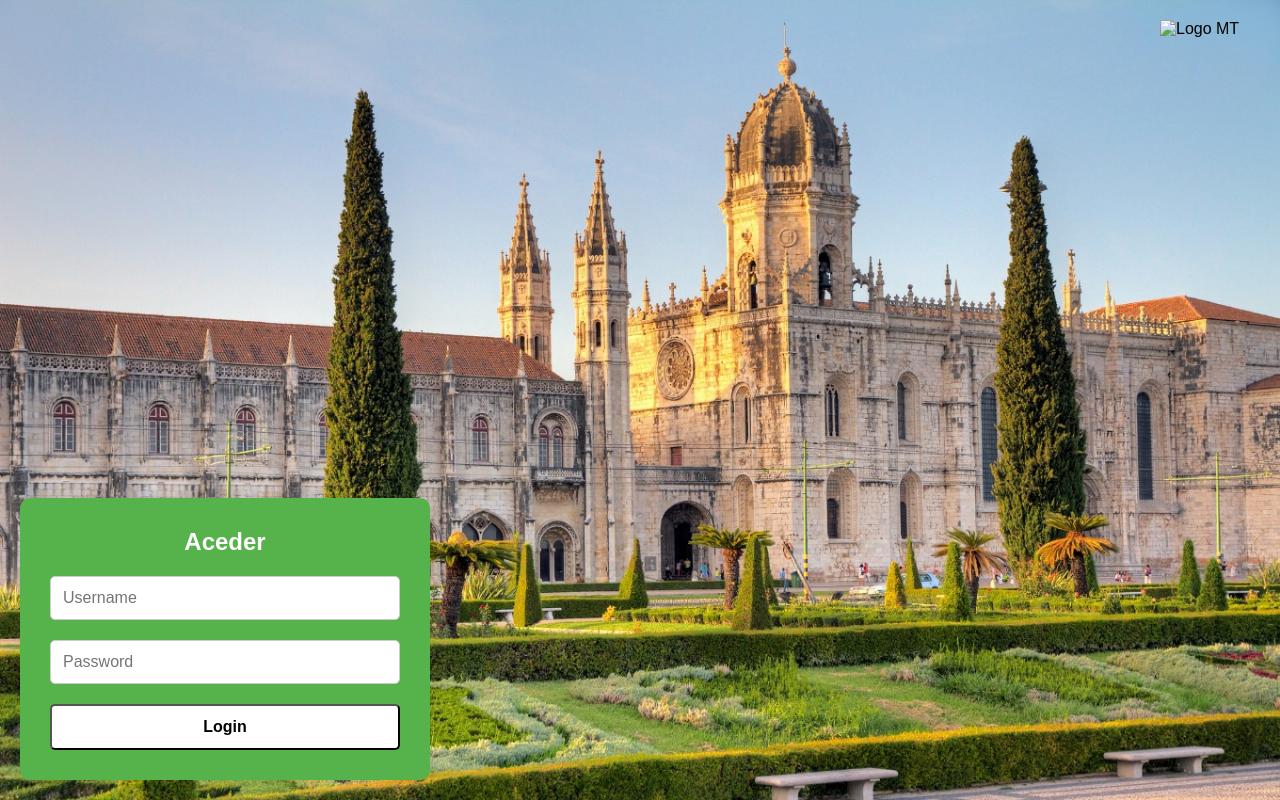
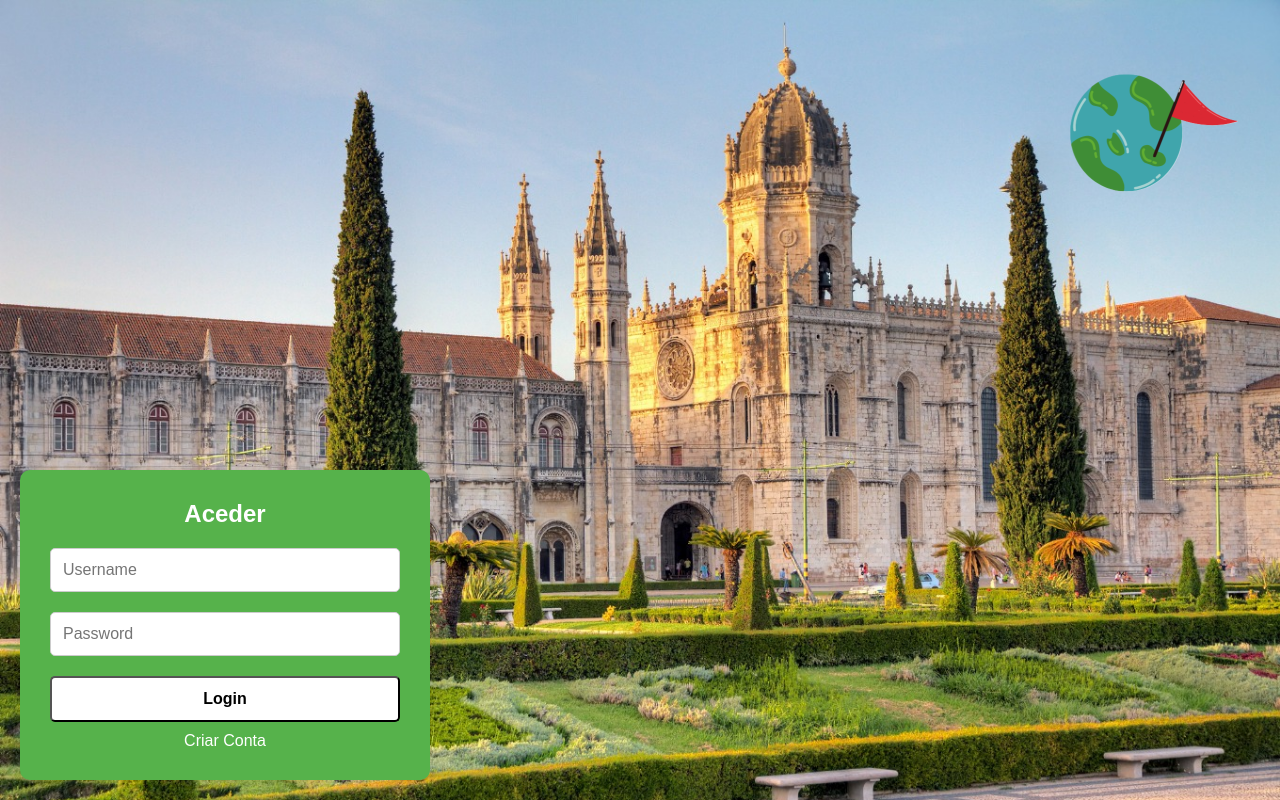
Before and after one commit to Joaogmar/MeetLisbon, a website: page public/login.html in a window 1280 px wide. Drawn offline with Linux system fonts and the light colour scheme.

Commit message:
Página Inical

```diff
--- a/public/login.html
+++ b/public/login.html
@@ -9,8 +9,8 @@
 </head>
 
 <body style="background-image: url('img/most.jpg'); background-size: cover;">
-    <img class="logo" src="mt.jpg" alt="Logo MT">
     <div class="container">
+        <img class="logo" src="img/mt.png" alt="Logo MT">
         <div class="login-box">
             <h2>Aceder</h2>
             <form>
@@ -18,6 +18,7 @@
                 <input type="password" placeholder="Password" class="input-field">
                 <button type="submit">Login</button>
             </form>
+            <a href="account.html" class="create-account">Criar Conta</a>
         </div>
     </div>
 </body>
--- a/public/stylesheets/login.css
+++ b/public/stylesheets/login.css
@@ -2,21 +2,20 @@ body {
     margin: 0;
     padding: 0;
     font-family: 'Arial', sans-serif;
+}
+
+.container {
     position: relative;
+    padding: 20px;
+    box-sizing: border-box;
 }
 
 .logo {
+    width: 250px;
+    height: auto;
     position: absolute;
-    top: 20px;
-    right: 20px;
-    width: 100px;
-    height: auto;
-    z-index: 999;
-}
-
-.container {
-    padding: 20px;
-    box-sizing: border-box;
+    top: 1px;
+    right: 1px;
 }
 
 .login-box {
@@ -31,7 +30,6 @@ body {
     max-width: 80%;
 }
 
-
 .login-box h2 {
     margin-top: 0;
     color: #fff;
@@ -40,7 +38,6 @@ body {
     font-weight: bold;
     font-family: 'Arial', sans-serif;
 }
-
 
 .input-field {
     width: 100%;
@@ -68,3 +65,12 @@ button:hover {
     color: #fff;
     border-color: #007bff;
 }
+
+.login-box a {
+    display: block;
+    text-align: center;
+    color: #fff;
+    font-family: 'Arial', sans-serif;
+    text-decoration: none;
+    margin-top: 10px;
+}
```
